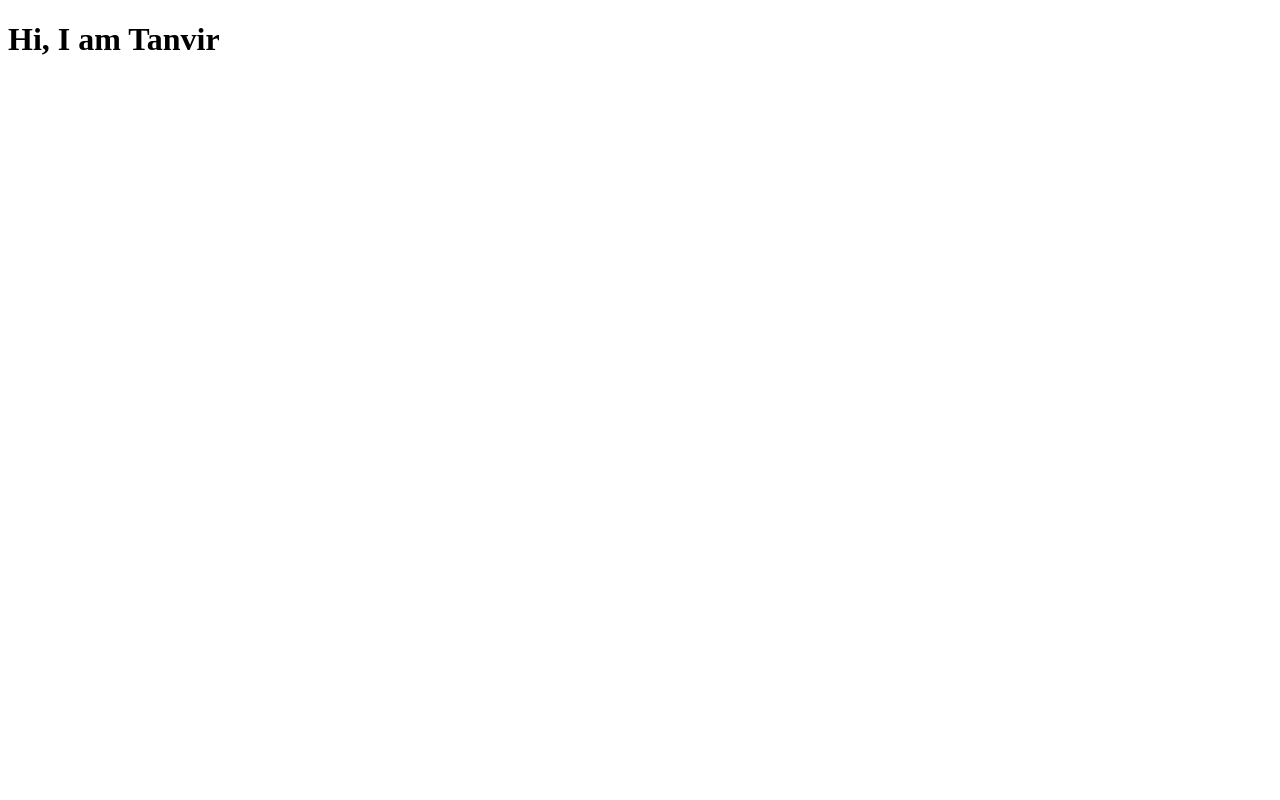
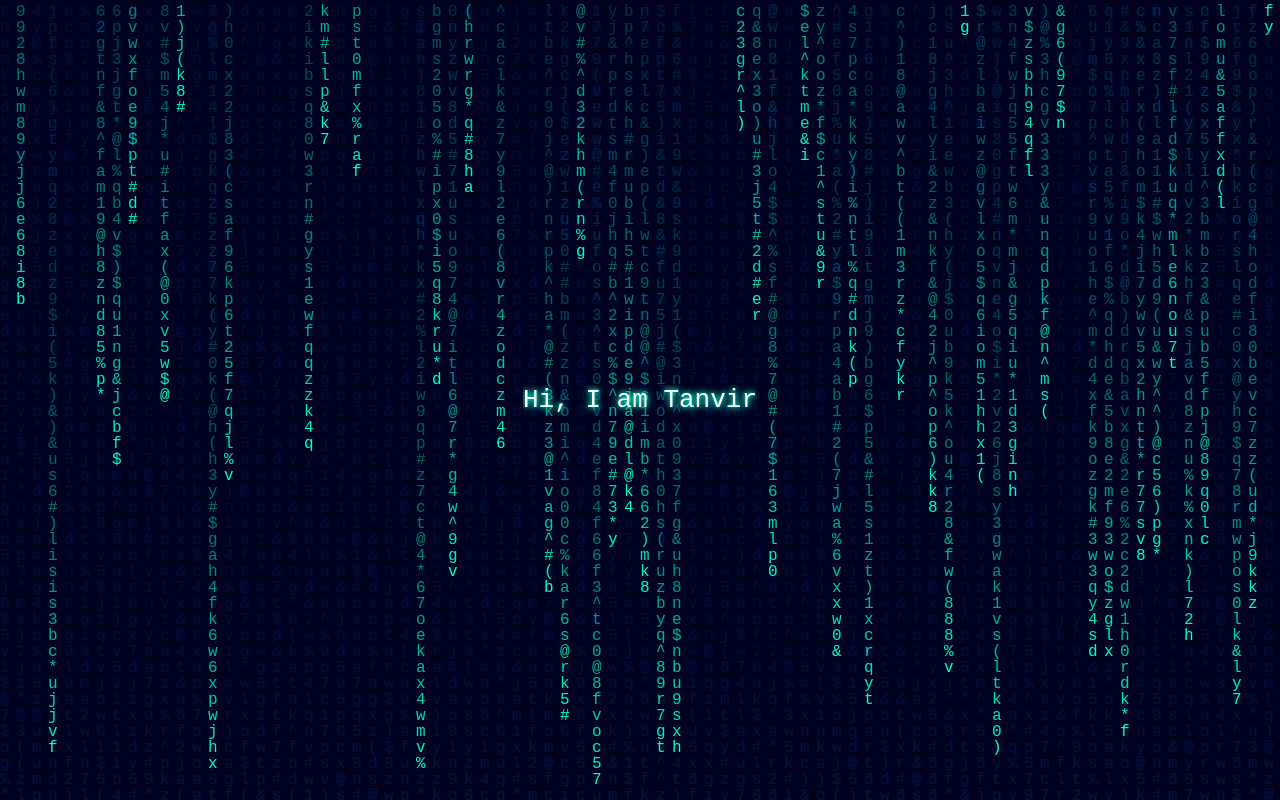
Before and after one commit to DevTanvirX/My-WebPage, a plain HTML site: page index.html in a window 1280 px wide. Drawn offline with Linux system fonts and the light colour scheme.

Commit message:
Update index.html

```diff
--- a/index.html
+++ b/index.html
@@ -3,9 +3,122 @@
 <head>
     <meta charset="UTF-8">
     <meta name="viewport" content="width=device-width, initial-scale=1.0">
-    <title>Tanvir</title>
+    <title>Welcome Page - Tanvir</title>
+    <style>
+        /* Basic Reset */
+        * {
+            margin: 0;
+            padding: 0;
+            box-sizing: border-box;
+        }
+        /* Full-Screen Setup */
+        body, html {
+            width: 100%;
+            height: 100%;
+            overflow: hidden;
+            background-color: #0d0d2b;
+            color: #00ffcc;
+            font-family: monospace;
+            display: flex;
+            align-items: center;
+            justify-content: center;
+        }
+        /* Matrix background effect container */
+        .matrix {
+            position: absolute;
+            top: 0;
+            left: 0;
+            width: 100%;
+            height: 100%;
+            overflow: hidden;
+            z-index: 1;
+        }
+        /* Centered typing effect text */
+        .title-container {
+            position: relative;
+            z-index: 10;
+            color: #ffffff;
+            font-size: 2em;
+            text-shadow: 0px 0px 5px #00ffcc, 0px 0px 10px #00ffcc;
+            white-space: nowrap;
+            overflow: hidden;
+        }
+        /* Blinking cursor */
+        .cursor {
+            display: inline-block;
+            width: 3px;
+            background-color: #00ffcc;
+            margin-left: 3px;
+            animation: blink 0.7s step-end infinite;
+        }
+        /* Blinking cursor animation */
+        @keyframes blink {
+            50% { background-color: transparent; }
+        }
+    </style>
 </head>
 <body>
-    <H1>Hi, I am Tanvir</H1>
+    <!-- Matrix background effect -->
+    <canvas class="matrix"></canvas>
+    <!-- Typing effect text -->
+    <div class="title-container" id="title"></div>
+
+    <script>
+        // Matrix effect setup
+        const canvas = document.querySelector('.matrix');
+        const context = canvas.getContext('2d');
+        canvas.width = window.innerWidth;
+        canvas.height = window.innerHeight;
+
+        const matrixChars = "abcdefghijklmnopqrstuvwxyz0123456789@#$%^&*()";
+        const fontSize = 16;
+        const columns = canvas.width / fontSize;
+        const drops = Array.from({ length: columns }).fill(1);
+
+        function drawMatrix() {
+            context.fillStyle = "rgba(13, 13, 43, 0.05)";
+            context.fillRect(0, 0, canvas.width, canvas.height);
+
+            context.fillStyle = "#00ffcc";
+            context.font = `${fontSize}px monospace`;
+
+            for (let i = 0; i < drops.length; i++) {
+                const text = matrixChars[Math.floor(Math.random() * matrixChars.length)];
+                context.fillText(text, i * fontSize, drops[i] * fontSize);
+
+                if (drops[i] * fontSize > canvas.height && Math.random() > 0.975) {
+                    drops[i] = 0;
+                }
+                drops[i]++;
+            }
+        }
+
+        setInterval(drawMatrix, 50);
+
+        window.addEventListener('resize', () => {
+            canvas.width = window.innerWidth;
+            canvas.height = window.innerHeight;
+        });
+
+        // Typing effect setup
+        const text = "Hi, I am Tanvir";  // Text to type out
+        const titleElement = document.getElementById('title');
+        let index = 0;
+
+        // Typing effect function
+        function typeText() {
+            if (index < text.length) {
+                titleElement.innerHTML = text.slice(0, index + 1) + '<span class="cursor"></span>';
+                index++;
+                setTimeout(typeText, 150);  // Adjust typing speed here
+            } else {
+                // Remove cursor once typing is complete
+                titleElement.innerHTML = text;
+            }
+        }
+
+        // Start typing effect
+        typeText();
+    </script>
 </body>
 </html>
```
